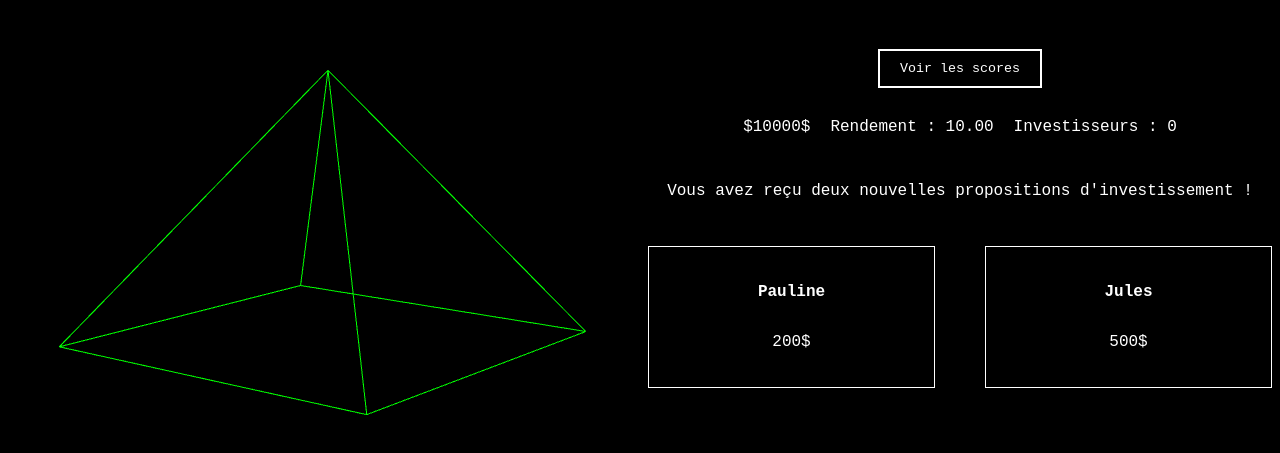
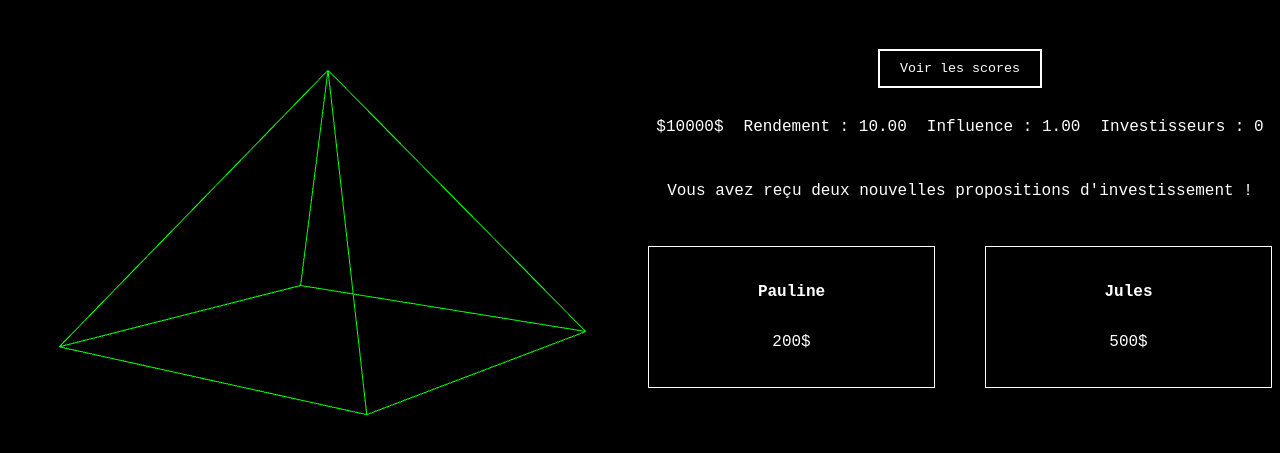
Before and after one commit to CorentinAT/ponzi_simulator, a website built with Vite: page index.html in a window 1280 px wide. Both pictures are taken after a click on the button "Commencer". Shown: the part 69-522 px from the top of the page. Built offline with nearby package versions, Linux system fonts and the light colour scheme; no server answers.

Commit message:
affichage influence

```diff
--- a/index.html
+++ b/index.html
@@ -59,6 +59,7 @@
       <div id="infos">
         <div><span>$</span><span id="biff"></span></div>
         <div>Rendement : <span id="rendement"></span></div>
+        <div>Influence : <span id="influence"></span></div>
         <div>Investisseurs : <span id="investisseurs">0</span></div>
       </div>
       <p id="propales-text">
--- a/js/script.js
+++ b/js/script.js
@@ -45,6 +45,7 @@ export function nextTier() {
 function majStats() {
   document.getElementById("biff").textContent = game.biff.toFixed(0) + "$";
   document.getElementById("rendement").textContent = game.rendement.toFixed(2);
+  document.getElementById("influence").textContent = game.influence.toFixed(2);
 }
 
 function afficherPropositions() {
```
